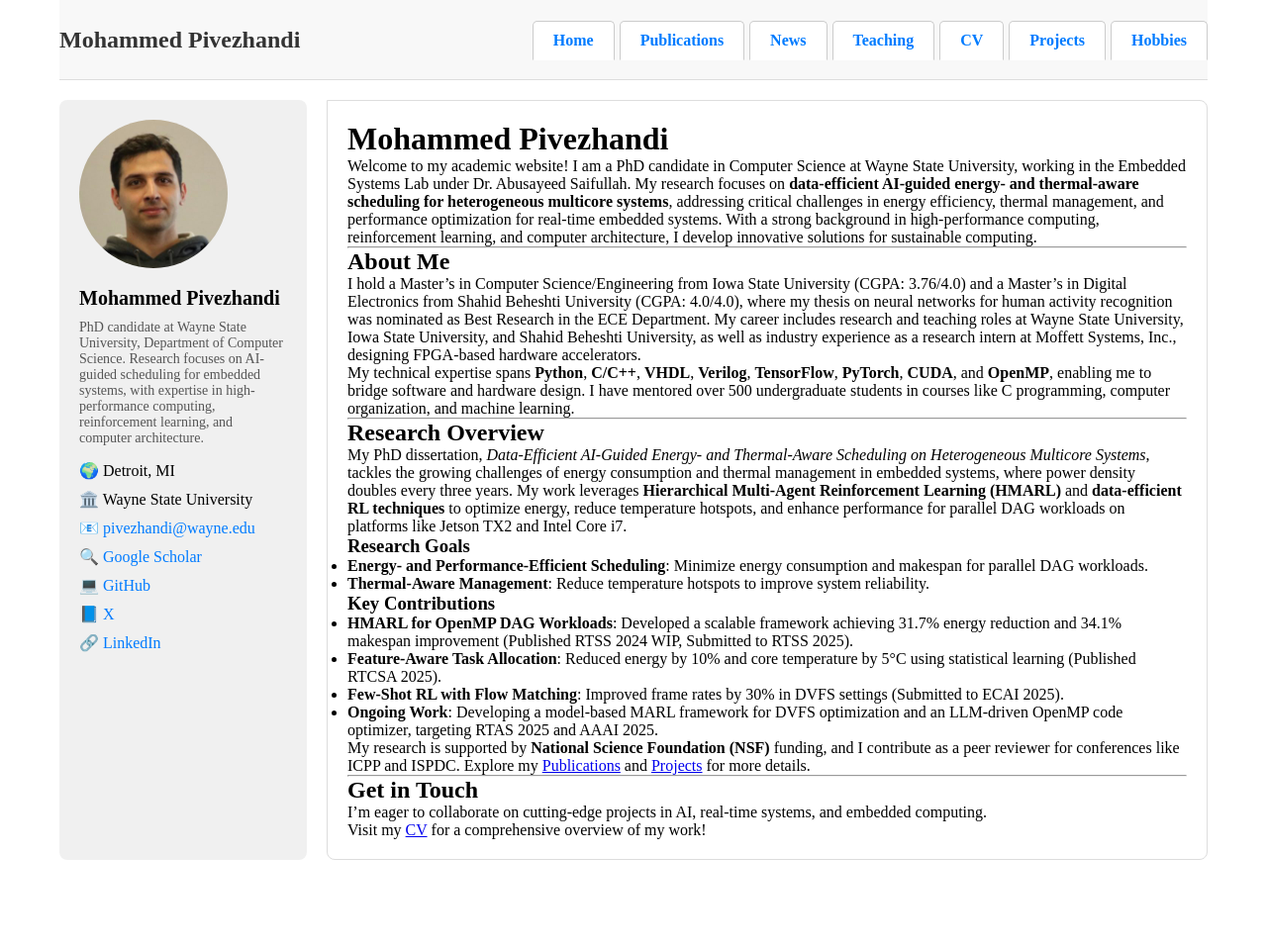
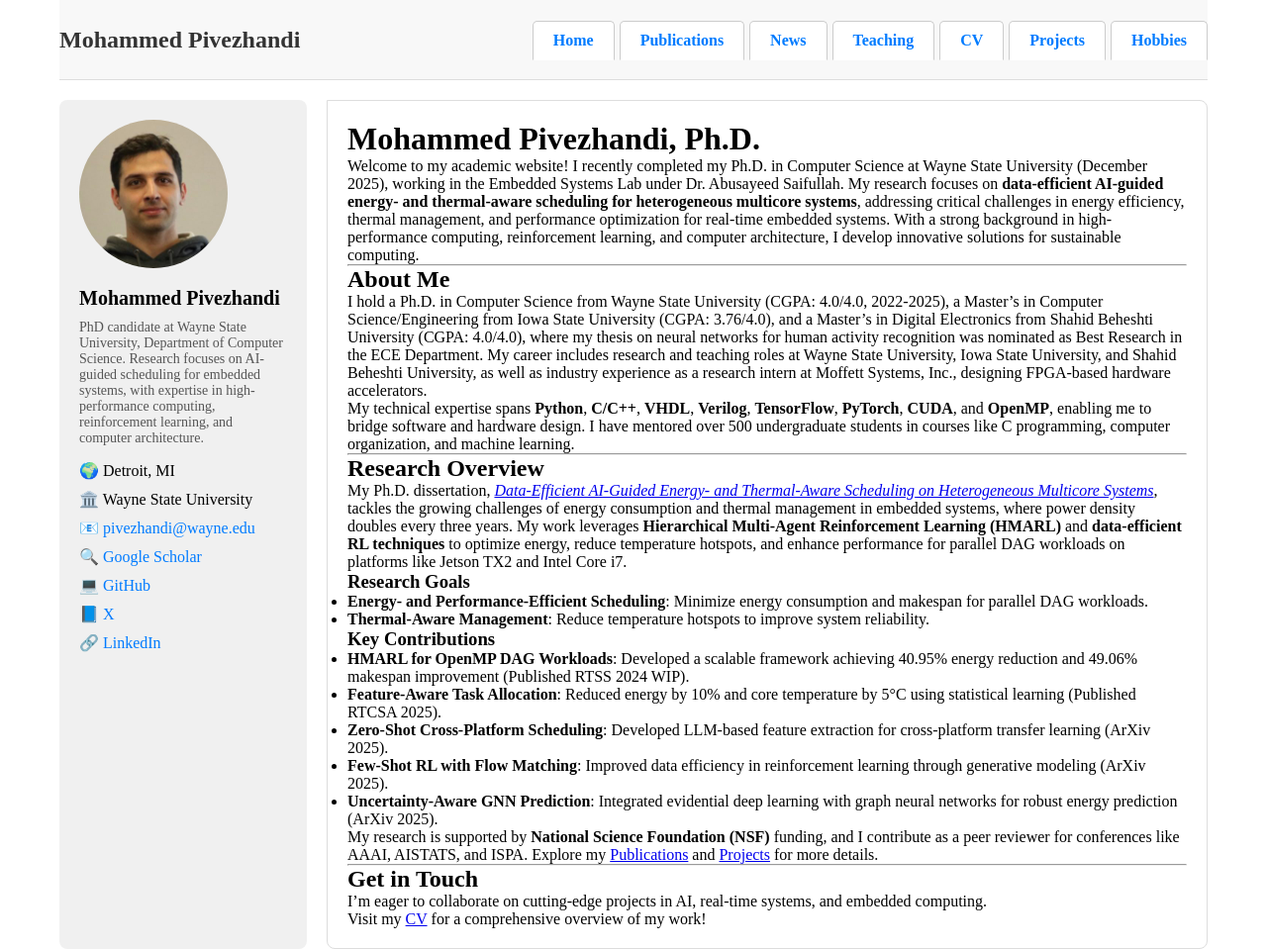
Before and after one commit to pivezhan/pivezhan.github.io, a Jekyll site: the page built from index.markdown, in a window 1280 px wide. Shown: the whole page at 99% size. Built offline with Jekyll 4.4.1, drawn with Linux system fonts in a browser that asks for light colours; before the commit the page ends 900 px from its top, so only the background shows below that.

Commit message:
Update website with Ph.D. graduation and ArXiv publications
- Updated index page to reflect Ph.D. completion (December 2025)
- Added Ph.D. dissertation link to publications page
- Added 5 new ArXiv preprints:
  * HMARL for scheduling (arXiv:2501.04515)
  * Feature-aware allocation (arXiv:2501.03679)
  * Zero-shot LLM scheduling (arXiv:2501.18313)
  * Few-shot RL with flow matching (arXiv:2502.00509)
  * Uncertainty-aware GNN (arXiv:2501.18747)
- Changed title to 'Mohammed Pivezhandi, Ph.D.'
- Updated research contributions with accurate metrics

```diff
--- a/index.markdown
+++ b/index.markdown
@@ -4,15 +4,15 @@ title: Home
 permalink: /
 ---
 
-# Mohammed Pivezhandi
+# Mohammed Pivezhandi, Ph.D.
 
-Welcome to my academic website! I am a PhD candidate in Computer Science at Wayne State University, working in the Embedded Systems Lab under Dr. Abusayeed Saifullah. My research focuses on **data-efficient AI-guided energy- and thermal-aware scheduling for heterogeneous multicore systems**, addressing critical challenges in energy efficiency, thermal management, and performance optimization for real-time embedded systems. With a strong background in high-performance computing, reinforcement learning, and computer architecture, I develop innovative solutions for sustainable computing.
+Welcome to my academic website! I recently completed my Ph.D. in Computer Science at Wayne State University (December 2025), working in the Embedded Systems Lab under Dr. Abusayeed Saifullah. My research focuses on **data-efficient AI-guided energy- and thermal-aware scheduling for heterogeneous multicore systems**, addressing critical challenges in energy efficiency, thermal management, and performance optimization for real-time embedded systems. With a strong background in high-performance computing, reinforcement learning, and computer architecture, I develop innovative solutions for sustainable computing.
 
 ---
 
 ## About Me
 
-I hold a Master’s in Computer Science/Engineering from Iowa State University (CGPA: 3.76/4.0) and a Master’s in Digital Electronics from Shahid Beheshti University (CGPA: 4.0/4.0), where my thesis on neural networks for human activity recognition was nominated as Best Research in the ECE Department. My career includes research and teaching roles at Wayne State University, Iowa State University, and Shahid Beheshti University, as well as industry experience as a research intern at Moffett Systems, Inc., designing FPGA-based hardware accelerators.
+I hold a Ph.D. in Computer Science from Wayne State University (CGPA: 4.0/4.0, 2022-2025), a Master's in Computer Science/Engineering from Iowa State University (CGPA: 3.76/4.0), and a Master's in Digital Electronics from Shahid Beheshti University (CGPA: 4.0/4.0), where my thesis on neural networks for human activity recognition was nominated as Best Research in the ECE Department. My career includes research and teaching roles at Wayne State University, Iowa State University, and Shahid Beheshti University, as well as industry experience as a research intern at Moffett Systems, Inc., designing FPGA-based hardware accelerators.
 
 My technical expertise spans **Python**, **C/C++**, **VHDL**, **Verilog**, **TensorFlow**, **PyTorch**, **CUDA**, and **OpenMP**, enabling me to bridge software and hardware design. I have mentored over 500 undergraduate students in courses like C programming, computer organization, and machine learning.
 
@@ -20,24 +20,25 @@ My technical expertise spans **Python**, **C/C++**, **VHDL**, **Verilog**, **Ten
 
 ## Research Overview
 
-My PhD dissertation, *Data-Efficient AI-Guided Energy- and Thermal-Aware Scheduling on Heterogeneous Multicore Systems*, tackles the growing challenges of energy consumption and thermal management in embedded systems, where power density doubles every three years. My work leverages **Hierarchical Multi-Agent Reinforcement Learning (HMARL)** and **data-efficient RL techniques** to optimize energy, reduce temperature hotspots, and enhance performance for parallel DAG workloads on platforms like Jetson TX2 and Intel Core i7.
+My Ph.D. dissertation, *[Data-Efficient AI-Guided Energy- and Thermal-Aware Scheduling on Heterogeneous Multicore Systems](https://arxiv.org/abs/2502.03444)*, tackles the growing challenges of energy consumption and thermal management in embedded systems, where power density doubles every three years. My work leverages **Hierarchical Multi-Agent Reinforcement Learning (HMARL)** and **data-efficient RL techniques** to optimize energy, reduce temperature hotspots, and enhance performance for parallel DAG workloads on platforms like Jetson TX2 and Intel Core i7.
 
 ### Research Goals
 - **Energy- and Performance-Efficient Scheduling**: Minimize energy consumption and makespan for parallel DAG workloads.
 - **Thermal-Aware Management**: Reduce temperature hotspots to improve system reliability.
 
 ### Key Contributions
-- **HMARL for OpenMP DAG Workloads**: Developed a scalable framework achieving 31.7% energy reduction and 34.1% makespan improvement (Published RTSS 2024 WIP, Submitted to RTSS 2025).
+- **HMARL for OpenMP DAG Workloads**: Developed a scalable framework achieving 40.95% energy reduction and 49.06% makespan improvement (Published RTSS 2024 WIP).
 - **Feature-Aware Task Allocation**: Reduced energy by 10% and core temperature by 5°C using statistical learning (Published RTCSA 2025).
-- **Few-Shot RL with Flow Matching**: Improved frame rates by 30% in DVFS settings (Submitted to ECAI 2025).
-- **Ongoing Work**: Developing a model-based MARL framework for DVFS optimization and an LLM-driven OpenMP code optimizer, targeting RTAS 2025 and AAAI 2025.
+- **Zero-Shot Cross-Platform Scheduling**: Developed LLM-based feature extraction for cross-platform transfer learning (ArXiv 2025).
+- **Few-Shot RL with Flow Matching**: Improved data efficiency in reinforcement learning through generative modeling (ArXiv 2025).
+- **Uncertainty-Aware GNN Prediction**: Integrated evidential deep learning with graph neural networks for robust energy prediction (ArXiv 2025).
 
-My research is supported by **National Science Foundation (NSF)** funding, and I contribute as a peer reviewer for conferences like ICPP and ISPDC. Explore my [Publications](/publications) and [Projects](/projects) for more details.
+My research is supported by **National Science Foundation (NSF)** funding, and I contribute as a peer reviewer for conferences like AAAI, AISTATS, and ISPA. Explore my [Publications](/publications) and [Projects](/projects) for more details.
 
 ---
 
 ## Get in Touch
 
-I’m eager to collaborate on cutting-edge projects in AI, real-time systems, and embedded computing.
+I'm eager to collaborate on cutting-edge projects in AI, real-time systems, and embedded computing.
 
 Visit my [CV](/cv) for a comprehensive overview of my work!
```
Also changed, not shown: publications.md (+20 -4 lines).
